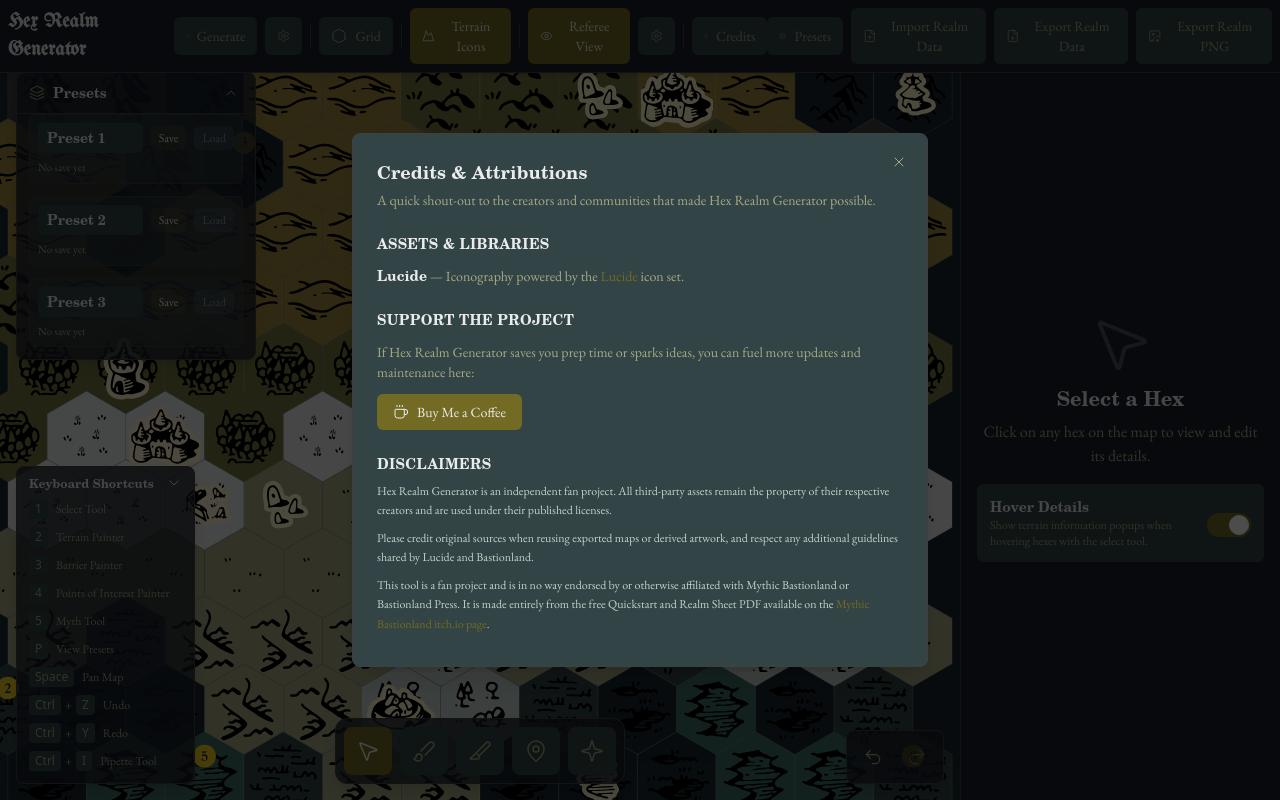
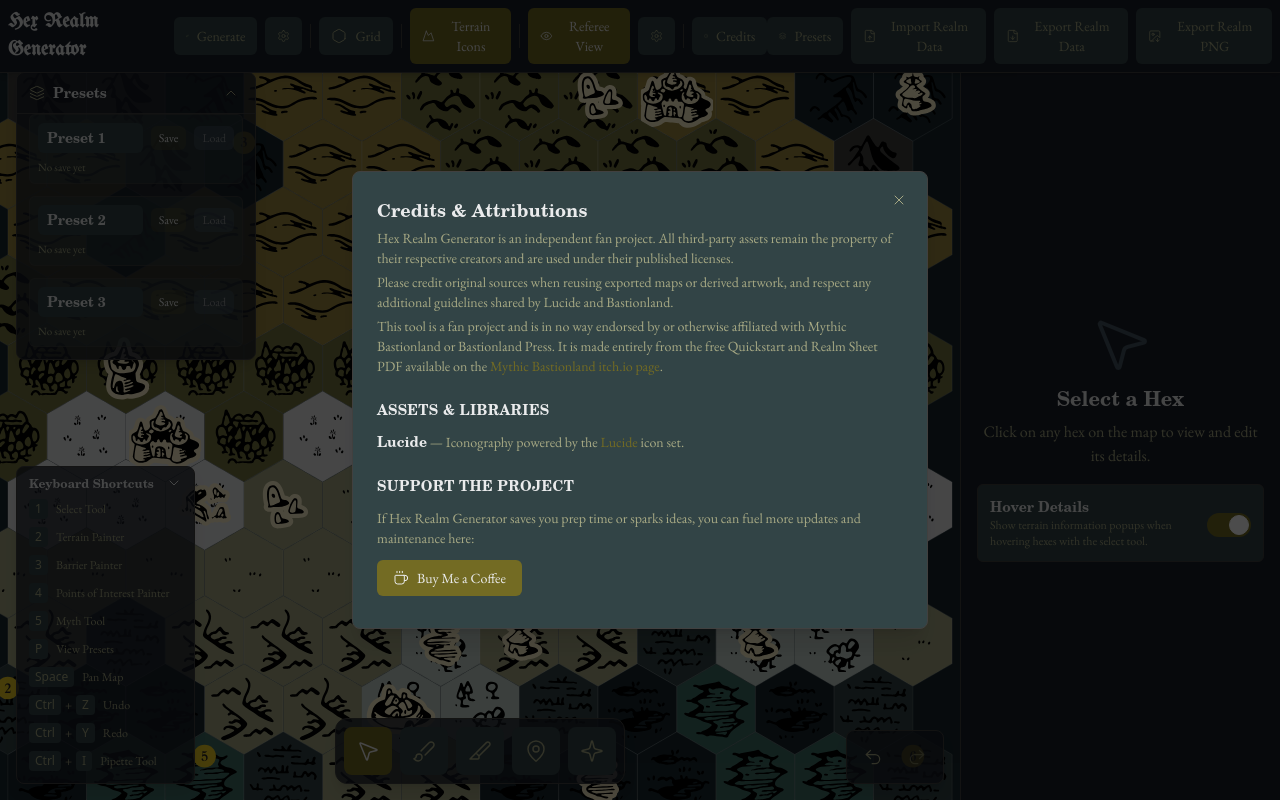
Before and after one commit to MRDekeijzer/hex-realm-generator, a React (Vite) app: page / in a window 1280 px wide. Built offline with nearby package versions, Linux system fonts and the light colour scheme; a web font is replaced by a local one.

Commit message:
docs(credits): update credits and disclaimers section

```diff
--- a/src/features/realm/components/CreditsModal.tsx
+++ b/src/features/realm/components/CreditsModal.tsx
@@ -44,8 +44,26 @@
               Credits &amp; Attributions
             </h2>
             <p>
-              A quick shout-out to the creators and communities that made Hex Realm Generator
-              possible.
+              Hex Realm Generator is an independent fan project. All third-party assets remain the
+              property of their respective creators and are used under their published licenses.
+            </p>
+            <p>
+              Please credit original sources when reusing exported maps or derived artwork, and
+              respect any additional guidelines shared by Lucide and Bastionland.
+            </p>
+            <p>
+              This tool is a fan project and is in no way endorsed by or otherwise affiliated with
+              Mythic Bastionland or Bastionland Press. It is made entirely from the free Quickstart
+              and Realm Sheet PDF available on the{' '}
+              <a
+                href="https://chrismcdee.itch.io/mythic-bastionland"
+                target="_blank"
+                rel="noopener noreferrer"
+                className="text-actions-command-primary hover:underline"
+              >
+                Mythic Bastionland itch.io page
+              </a>
+              .
             </p>
           </header>
 
@@ -88,34 +106,6 @@
               Buy Me a Coffee
             </a>
           </section>
-
-          <section className="space-y-2 text-xs leading-relaxed text-text-subtle">
-            <h3 className="text-sm font-semibold text-text-high-contrast tracking-wide uppercase">
-              Disclaimers
-            </h3>
-            <p>
-              Hex Realm Generator is an independent fan project. All third-party assets remain the
-              property of their respective creators and are used under their published licenses.
-            </p>
-            <p>
-              Please credit original sources when reusing exported maps or derived artwork, and
-              respect any additional guidelines shared by Lucide and Bastionland.
-            </p>
-            <p>
-              This tool is a fan project and is in no way endorsed by or otherwise affiliated with
-              Mythic Bastionland or Bastionland Press. It is made entirely from the free Quickstart
-              and Realm Sheet PDF available on the{' '}
-              <a
-                href="https://chrismcdee.itch.io/mythic-bastionland"
-                target="_blank"
-                rel="noopener noreferrer"
-                className="text-actions-command-primary hover:underline"
-              >
-                Mythic Bastionland itch.io page
-              </a>
-              .
-            </p>
-          </section>
         </div>
       </div>
     </div>,
```
